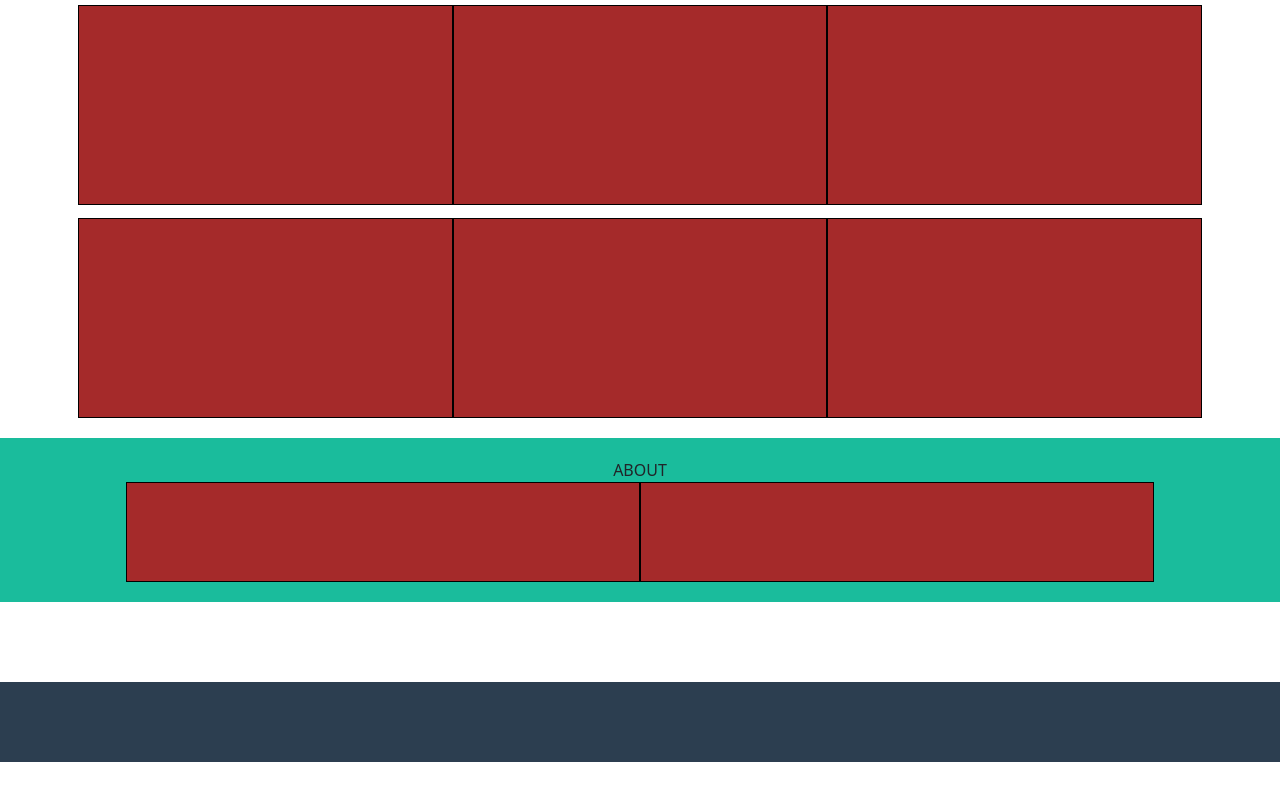
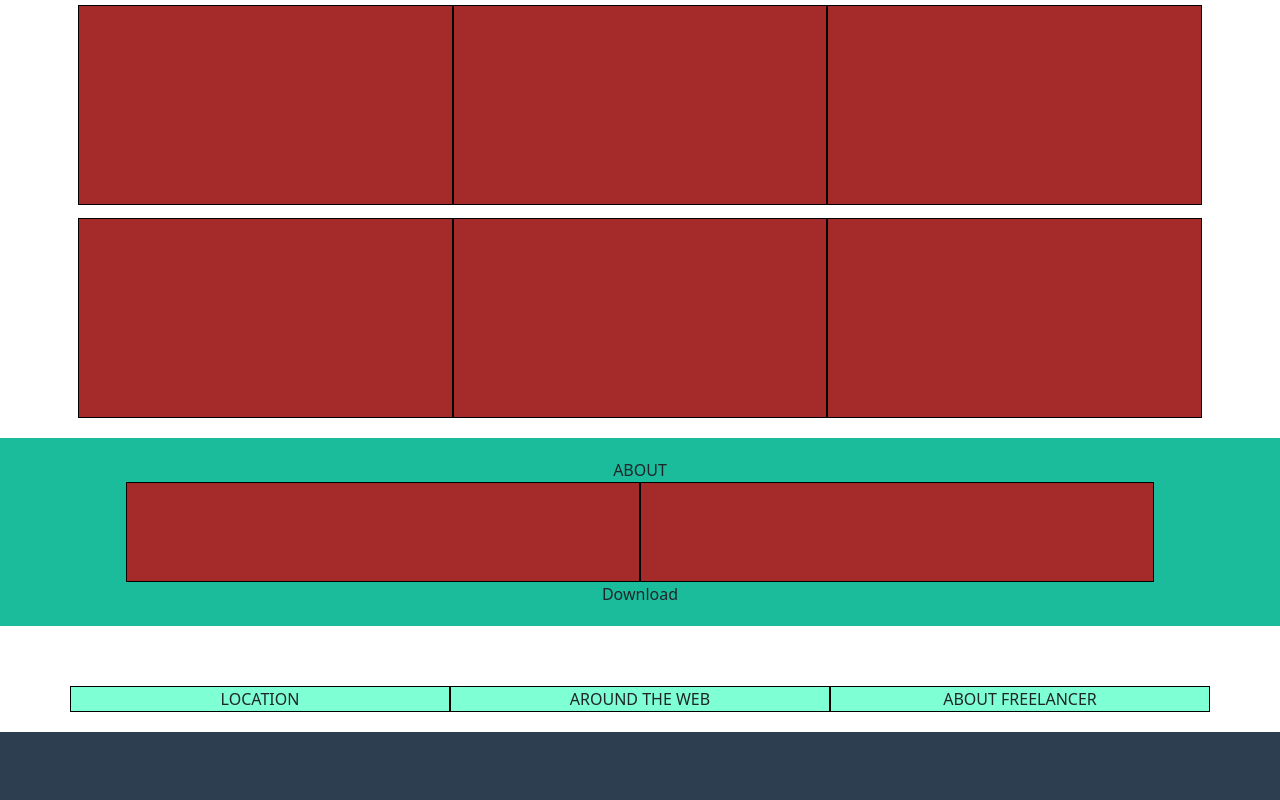
Before and after one commit to leonardoolia/html-css-bootstrap-freelancer, a plain HTML site: page index.html in a window 1280 px wide. Shown: the part 332-1132 px from the top of the page. Before the commit the page ends 1094 px from the top, so only its background shows below. Drawn offline with nearby package versions, Linux system fonts and the light colour scheme.

Commit message:
added info section

```diff
--- a/index.html
+++ b/index.html
@@ -56,10 +56,20 @@
                     <div class="col"></div>
                     <div class="col"></div>
                 </div>
+                <div class="button text-center">Download</div>
             </div>
         </section>
-        <section class="contact"></section>
-        <section class="about us"></section>
+        <section class="contact-us"></section>
+        <section class="info">
+            <div class="container container-md container-lg text-center">
+                <div class="row row-cols-1 row-cols-md-3">
+                    <div class="col">LOCATION</div>
+                    <div class="col">AROUND THE WEB</div>
+                    <div class="col">ABOUT FREELANCER</div>
+                </div>
+            </div>
+        </section>
+
     </main>
 
     <footer>
```
